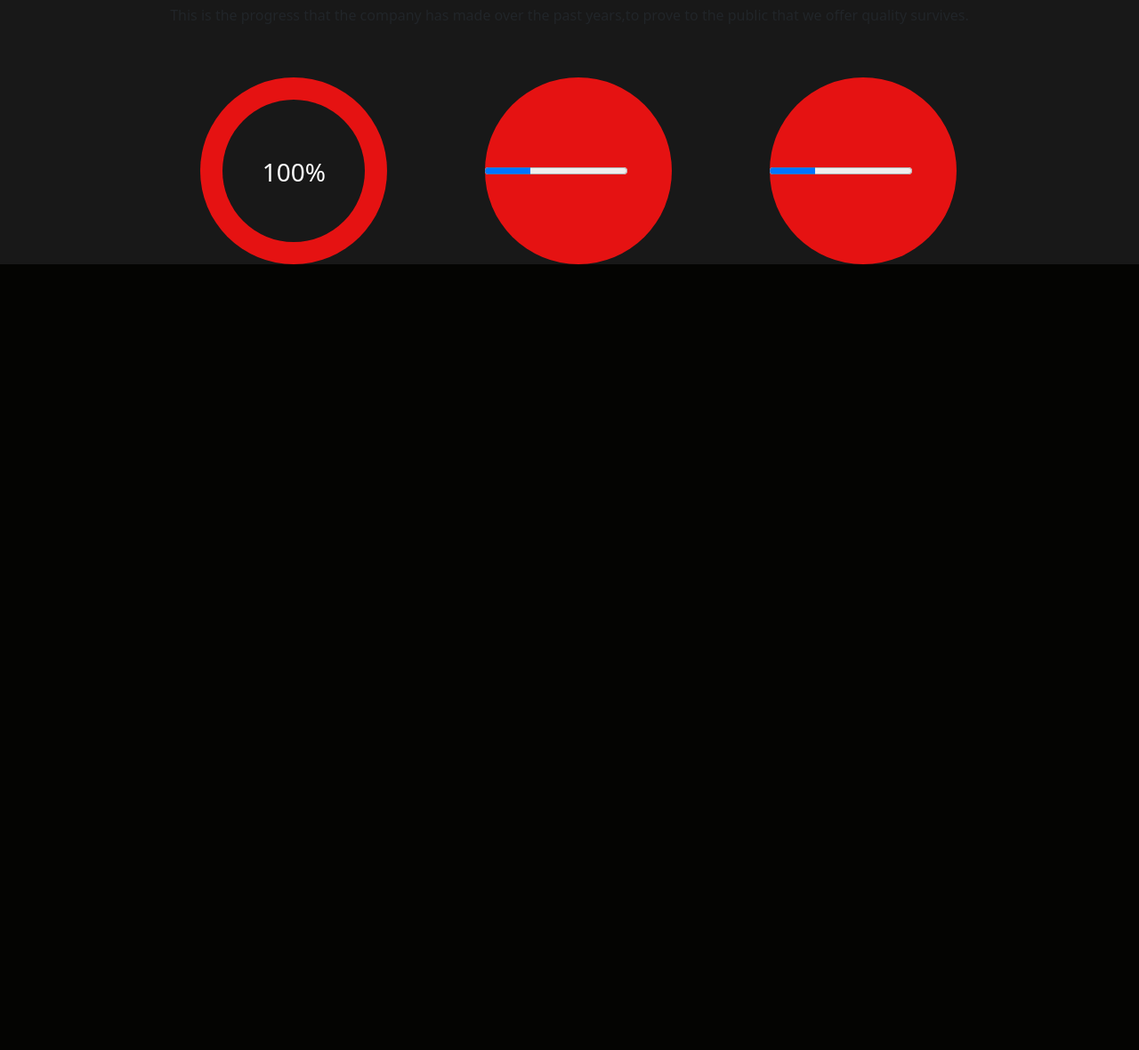
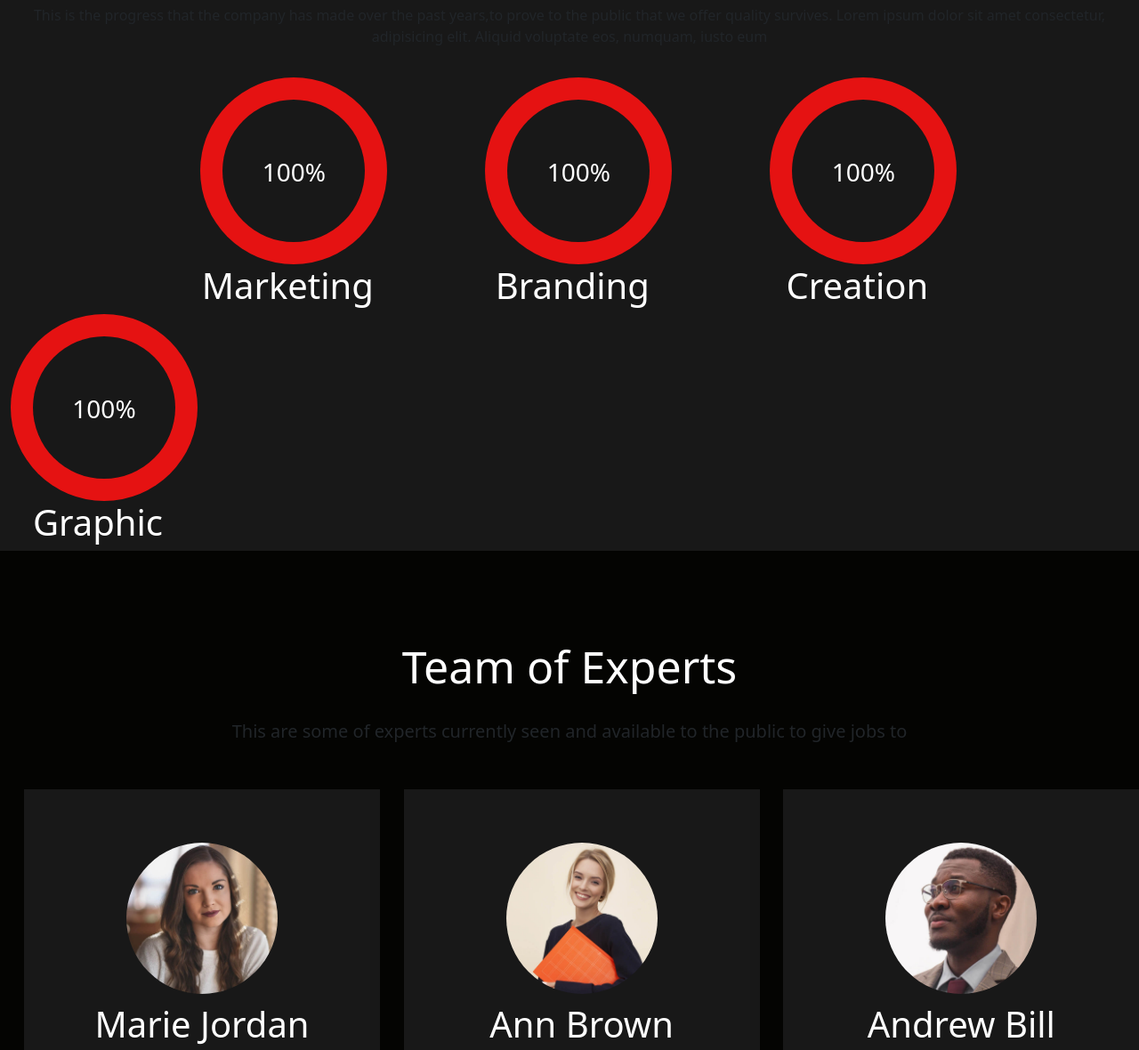
Before and after one commit to edwinngila/project, a plain HTML site: page index.html in a window 1280 px wide. Shown: the part 1620-2800 px from the top of the page at 89% size. Before the commit the page ends 1917 px from the top, so only its background shows below. Drawn offline with Linux system fonts and the light colour scheme.

Commit message:
50% done

```diff
--- a/index.css
+++ b/index.css
@@ -1,3 +1,7 @@
+html{
+    scroll-behavior: smooth;
+    scrollbar-color: red;
+}
 body{
     background-color: #040402;
 }
@@ -13,7 +17,10 @@ nav{
     padding: 20px;
 }
 #outline{
-    border: 2px solid red;
+    border: 2px solid #cc2020;
+}
+#outline:hover{
+    background-color: #cc2020;
 }
 .cont1{
     background-color: #040402;
@@ -54,6 +61,7 @@ nav{
     padding: 30px;
     text-align: center;
     transform: 3s;
+    transition: 0.2s ease-in-out;
 }
 .item1{
     position: relative;
@@ -92,22 +100,19 @@ span{
     height: 260px;
 }
 .div1:hover{
-    transition: 0.4s ease-in-out;
     background-image:linear-gradient(to right, #e51212,#df1b17,#d11f1c,#cc2020,#c72727,#b42b2e);
     cursor: pointer;
-    margin-top: -10px;
+    transform: translate(0,-10px);
 }
 .div2:hover{
-    transition: 0.4s ease-in-out;
     background-image:linear-gradient(to right, #e51212,#df1b17,#d11f1c,#cc2020,#c72727,#b42b2e);
     cursor: pointer;
-    margin-top: -10px;
+    transform: translate(0,-10px);
 }
 .div3:hover{
-    transition: 0.4s ease-in-out;
     background-image:linear-gradient(to right, #e51212,#df1b17,#d11f1c,#cc2020,#c72727,#b42b2e);
     cursor: pointer;
-    margin-top: -10px;
+    transform: translate(0,-10px);
 }
 .stats{
     background-color: rgb(24, 24, 24);
@@ -118,8 +123,12 @@ span{
 }
 .stats2{
     background-color: rgb(24, 24, 24);
-    min-height: 200px;
+    min-height: 350px;
     text-align: center;
+}
+.prof{
+    margin-top: 100px;
+
 }
 .progress1{
     display: flex;
@@ -138,3 +147,26 @@ span{
     border-radius: 130px;
     margin-left:25px;
 }
+.profile{
+    margin-top: 30px;
+    margin-left: 15px;
+    width: 400px;
+    height: 430px;
+    background-color: rgb(24, 24, 24);
+    transition: 0.4s ease-in-out;
+    cursor: pointer;
+}
+.face{
+    height: 170px;
+    width: 170px;
+    border-radius:85px;
+    margin-top: 60px;
+}
+.profile:hover{
+    background-color: #d11f1c;
+    transform: translate(0,-10px);
+    color: #ffff;
+}
+.profile p i:hover{
+    color: white;
+}
--- a/index.html
+++ b/index.html
@@ -74,6 +74,10 @@
                 </div>
                 <div class="cont3">
                     <p class="text2">WELCOME TO OUR SITE WHERE WE HAVE A GROUP OF WEB DEVELOPERS WHO ARE READY TO MAKE SITES FOR A LIVING </p>
+                    <button class="btn" id="outline" style="padding: 13px;">
+                        <i class="fa-regular fa-paper-plane fa-2x" style="color: #ffffff;"></i>
+                        <span style="color: #ffffff;">GET STARTED</span>
+                    </button>
                 </div>
             </div>
             <div class="col-md-6">
@@ -112,7 +116,7 @@
           <div class="row">
             <div class="stats">
                 <h1 style="font-size: 50px;color: #ffffff;margin-top: 50px;">Our Company Skills</h1>
-                <p>This is the progress that the company has made over the past years,to prove to the public that we offer quality survives.</p>
+                <p style="color: g;">This is the progress that the company has made over the past years,to prove to the public that we offer quality survives. Lorem ipsum dolor sit amet consectetur, adipisicing elit. Aliquid voluptate eos, numquam, iusto eum  </p>
             </div>
           </div>
        </div>
@@ -124,22 +128,96 @@
                     <h3 style="margin-top: 65px;color: #ffffff;">100%</h3>
                  </div>
               </div>
+              <h1 style="margin-left: -100px;color: #ffffff;">Marketing</h1>
           </div>
           <div class="col-md-3">
               <div class="progress2">
                   <div class="progress1">
-                      <progress id="file" value="32" max="100">32%</progress>
+                    <div class="center">
+                        <h3 style="margin-top: 65px;color: #ffffff;">100%</h3>
                      </div>
+                    </div>
               </div>
+              <h1 style="margin-left: -100px;color: #ffffff;">Branding</h1>
           </div>
           <div class="col-md-3">
               <div class="progress3">
                   <div class="progress1">
-                      <progress id="file" value="32" max="100">32%</progress>
+                    <div class="center">
+                        <h3 style="margin-top: 65px;color: #ffffff;">100%</h3>
+                     </div>
                      </div>
               </div>
+              <h1 style="margin-left: -100px;color: #ffffff;">Creation</h1>
           </div>
+          <div class="col-md-3">
+            <div class="progress3">
+                <div class="progress1">
+                  <div class="center">
+                      <h3 style="margin-top: 65px;color: #ffffff;">100%</h3>
+                   </div>
+                   </div>
+            </div>
+            <h1 style="margin-left: -100px;color: #ffffff;">Graphic</h1>
         </div>
-    </div>
+        </div>
+       </div>
+       <div class="container-fluid ml-3 prof">
+            <div class="row" style="text-align: center;">
+                <h2 style="color: #ffffff;font-size: 50px;">Team of Experts</h2>
+                <p style="margin-top: 20px;font-size: 20px;margin-bottom: 20px;">This are some of experts currently seen and available to the public to give jobs to</p>
+                <div class="col-md-4">
+                    <div class="profile">
+                        <img src="/img/face1.jpg" alt="" class="face">
+                        <h1 style="margin-top: 10px;color: #ffffff;">Marie Jordan</h1>
+                        <p>Lorem officia earum voluptas nemo nostrum totam provident consect</p>
+                        <p style="margin: 5px;">
+                            <i class="fa-brands fa-twitter fa-2x" style="padding: 15px;"></i>
+                            <i class="fa-brands fa-instagram fa-2x" style="padding: 15px;"></i>
+                            <i class="fa-brands fa-youtube fa-2x" style="padding: 15px;"></i>
+                            <i class="fa-brands fa-skype fa-2x" style="padding: 15px;"></i>
+                        </p>
+                    </div>
+                </div>
+                <div class="col-md-4">
+                    <div class="profile">
+                        <img src="/img/face2.jpg" alt="" class="face">
+                        <h1 style="margin-top: 10px;color: #ffffff;">Ann Brown</h1>
+                        <p>Lorem officia earum voluptas nemo nostrum totam provident consect</p>
+                        <p style="margin: 5px;">
+                            <i class="fa-brands fa-twitter fa-2x" style="padding: 15px;"></i>
+                            <i class="fa-brands fa-instagram fa-2x" style="padding: 15px;"></i>
+                            <i class="fa-brands fa-youtube fa-2x" style="padding: 15px;"></i>
+                            <i class="fa-brands fa-skype fa-2x" style="padding: 15px;"></i>
+                        </p>
+                    </div>
+                </div>
+                <div class="col-md-4">
+                    <div class="profile">
+                        <img src="/img/face3.jpg" alt="" class="face">
+                        <h1 style="margin-top: 10px;color: #ffffff;">Andrew Bill</h1>
+                        <p>Lorem officia earum voluptas nemo nostrum totam provident consect</p>
+                        <p style="margin: 5px;">
+                            <i class="fa-brands fa-twitter fa-2x" style="padding: 15px;"></i>
+                            <i class="fa-brands fa-instagram fa-2x" style="padding: 15px;"></i>
+                            <i class="fa-brands fa-youtube fa-2x" style="padding: 15px;"></i>
+                            <i class="fa-brands fa-skype fa-2x" style="padding: 15px;"></i>
+                        </p>
+                    </div>
+                </div>
+            </div>
+            <div class="row">
+                <!-- <div class="col-md-6">
+                    <div class="profile">
+                        <img src="/img/face4.jpg" alt="">
+                    </div>
+                </div>
+                <div class="col-md-6">
+                    <div class="profile">
+                        <img src="/img/face5.jpg" alt="">
+                    </div>
+                </div> -->
+            </div>
+       </div>
 </body>
 </html>
```
Also changed, not shown: img/face1.jpg (added), img/face2.jpg (added), img/face3.jpg (added), img/face4.jpg (added), img/face5.jpg (added).
